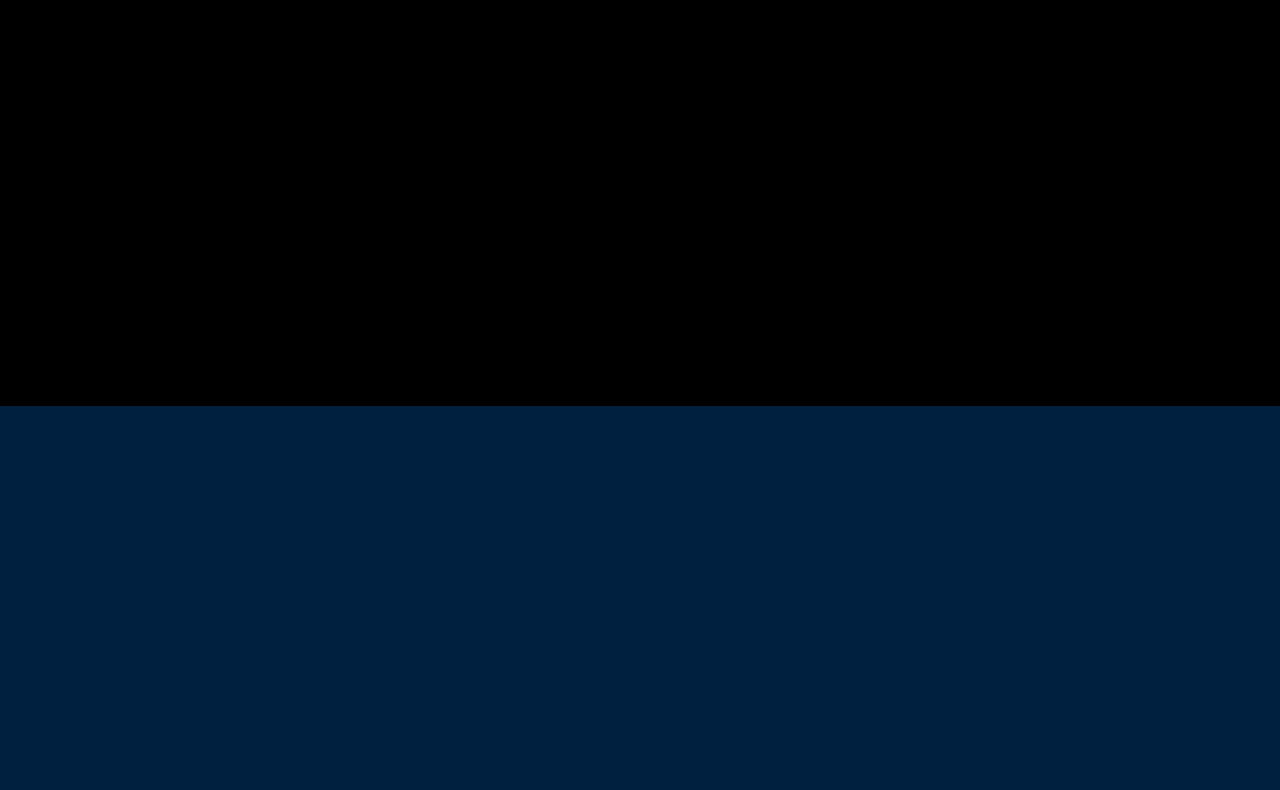
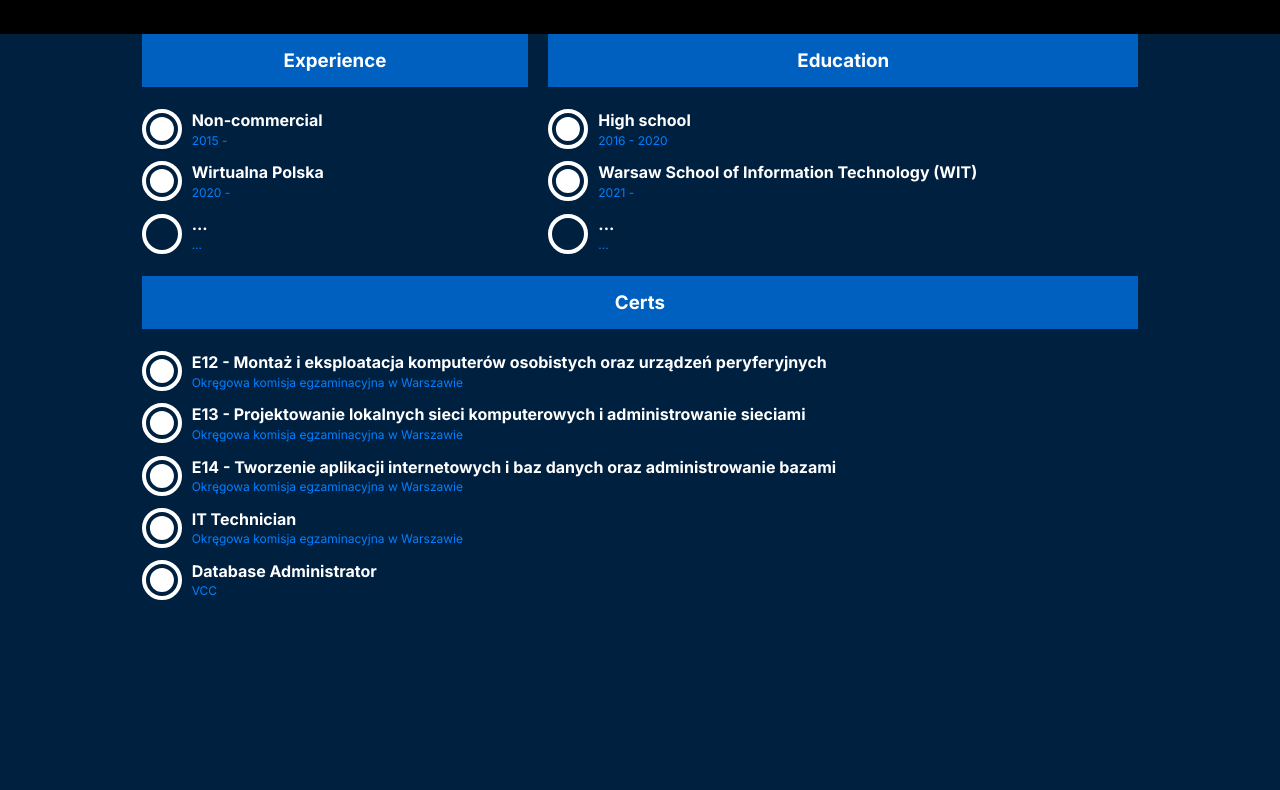
Before and after one commit to DawidGardzinski/DawidGardzinski, a website built with Vite: page index.html in a window 1280 px wide. Shown: the part 1194-1984 px from the top of the page. Before the commit the page ends 1600 px from the top, so only its background shows below. Built offline with nearby package versions, Linux system fonts and the light colour scheme.

Commit message:
education-and-education

```diff
--- a/index.html
+++ b/index.html
@@ -41,9 +41,52 @@
 
       <section class="about grid">
         <h2 class="about__header">about me</h2>
-        <p class="about__text">Im developer with asdfasd fasdf kjdskajf lkasdjf;kl jw;klqej rl;kasjd;flk jqwej riasjdflk jasd;lfj lkasdjf j;alksdjf;j as;dkljfl; jasdjf j asdf asdfj lkasdjflk jqweri jasdojf poeqwjrp jaslkcdnvl nzxlnf oqhowr 9sdf jas;kdjfl; mwql;erl ;jo;ijsa;dfj ;lasl;kdf;lk jas;ldjf;lk jasl;kdfj;l ;qjwl ;ji;adsjf ;jqwe jprj padjsfj pojqwerp poasdfi paisdof opaisodfp iasodifpo iqpe</p>
+        <p class="about__text">Lorem ipsum dolor sit amet, consectetur adipiscing elit. Curabitur varius ipsum sapien, eu imperdiet tortor sagittis quis. Quisque posuere commodo lectus, quis sagittis dolor rhoncus tempor. Mauris fringilla turpis ut sodales laoreet. Donec et orci aliquet, laoreet urna non, rutrum libero. Mauris quis tristique felis. Orci varius natoque penatibus et magnis dis parturient montes, nascetur ridiculus mus. Donec sed tortor nibh. Donec id ligula eget libero scelerisque imperdiet non vel est. Nam vulputate quam ut maximus pretium. Praesent vestibulum nec orci auctor malesuada</p>
         <div class="about__logo">
           <img class="about__image" src="src/images/logo-big.svg" />
+        </div>
+      </section>
+
+      <section class="experience-and-education grid">
+        <div class="experience">
+          <h3 class="experience-and-education__header">Experience</h3>
+          <ul class="experience-and-education__list">
+            <li class="experience-and-education__item experience-and-education__item--checked">Non-commercial
+              <div class="experience-and-education__item-date">2015 - </div>
+            </li>
+            <li class="experience-and-education__item experience-and-education__item--checked">Wirtualna Polska
+              <div class="experience-and-education__item-date">2020 - </div>
+            </li>
+            <li class="experience-and-education__item">...<div class="experience-and-education__item-date">...</div></li>
+          </ul>
+        </div>
+        <div class="education">
+          <h3 class="experience-and-education__header">Education</h3>
+          <ul class="experience-and-education__list">
+            <li class="experience-and-education__item experience-and-education__item--checked">High school
+              <div class="experience-and-education__item-date">2016 - 2020 </div>
+            </li>
+            <li class="experience-and-education__item experience-and-education__item--checked">Warsaw School of Information Technology (WIT)
+              <div class="experience-and-education__item-date">2021 - </div>
+            </li>
+            <li class="experience-and-education__item">...<div class="experience-and-education__item-date">...</div></li>
+          </ul>
+        </div>
+        <div class="certs">
+          <h3 class="experience-and-education__header">Certs</h3>
+          <ul class="experience-and-education__list">
+            <li class="experience-and-education__item experience-and-education__item--checked">E12 - Montaż i eksploatacja komputerów osobistych oraz urządzeń peryferyjnych
+              <div class="experience-and-education__item-issuer">Okręgowa komisja egzaminacyjna w Warszawie</div>
+            </li>
+            <li class="experience-and-education__item experience-and-education__item--checked">E13 - Projektowanie lokalnych sieci komputerowych i administrowanie sieciami
+              <div class="experience-and-education__item-issuer">Okręgowa komisja egzaminacyjna w Warszawie</div></li>
+            <li class="experience-and-education__item experience-and-education__item--checked">E14 - Tworzenie aplikacji internetowych i baz danych oraz administrowanie bazami
+              <div class="experience-and-education__item-issuer">Okręgowa komisja egzaminacyjna w Warszawie</div></li>
+            <li class="experience-and-education__item experience-and-education__item--checked">IT Technician
+              <div class="experience-and-education__item-issuer">Okręgowa komisja egzaminacyjna w Warszawie</div></li>
+            <li class="experience-and-education__item experience-and-education__item--checked">Database Administrator
+              <div class="experience-and-education__item-issuer">VCC</div></li>
+          </ul>
         </div>
       </section>
     </main>
--- a/src/style.css
+++ b/src/style.css
@@ -102,6 +102,7 @@ body{
 
 .about{
   /* position: absolute; */
+  margin: 50px 0;
 }
 
 .about::before{
@@ -136,3 +137,84 @@ body{
 .about__image{
   display: block;
 }
+
+.experience-and-education{
+  /* align-items: center; */
+  margin: 50px 0;
+}
+
+.experience-and-education::before{
+  content: '';
+  background-color: var(--color-secondary);
+  grid-template-rows: auto auto;
+  position: absolute;
+  width: 160vw;
+  left: -20vw;
+  height: 100%;
+  z-index: -1;
+}
+
+
+.experience-and-education__header{
+  margin: 0;
+  display: block;
+  text-align: center;
+  padding: 16px 0;
+  background-color: var(--color-quinary);
+}
+
+.experience-and-education__list{
+  list-style: none;
+  padding-left: 50px;
+}
+
+.experience-and-education__item{
+  font-weight: var(--font-weight-semi-bold);
+  position: relative;
+  padding: 8px 0;
+}
+
+.experience-and-education__item::after{
+  content: '';
+  position: absolute;
+  top: 50%;
+  left: -50px;
+  transform:translateY(-50%);
+  width: 40px;
+  height: 40px;
+  box-sizing: border-box;
+  border-radius: var(--border-radius-circle);
+  border: solid 4px var(--color-white);
+}
+.experience-and-education__item--checked::before{
+  content: '';
+  position: absolute;
+  top: 50%;
+  left: -50px;
+  transform:translate(33%, -50%);
+  width: 24px;
+  height: 24px;
+  border-radius: var(--border-radius-circle);
+  box-sizing: border-box;
+  background-color: var(--color-white);
+}
+
+.experience-and-education__item-date, .experience-and-education__item-issuer{
+  color: var(--color-primary);
+  font-weight: var(--font-weight-normal);
+  margin-top: 4px;
+  font-size: 12px;
+}
+
+.experience{
+  grid-column: 2/6;
+}
+
+.education{
+  grid-column: 6/12;
+}
+
+.certs{
+  grid-column: 2/12;
+  grid-row: 2/3;
+}
--- a/src/variables.css
+++ b/src/variables.css
@@ -1,15 +1,18 @@
 :root{
   /* COLORS */
+  /* TODO: this naming is terrible, refactor that */
   --color-primary: #0080ff;
   --color-secondary: #002040;
   --color-tertiary: #0073E6;
   --color-quaternary: #004080;
+  --color-quinary: #0060BF;
   --color-border: #1484D3;
   --color-black: #000000;
   --color-white: #ffffff;
 
   /* FONTS */
   --font-weight-normal: 400;
+  --font-weight-semi-bold: 600;
   --font-weight-bold: 700;
   --font-size-xxl: 64px;
   --font-size-xl: 40px;
```
